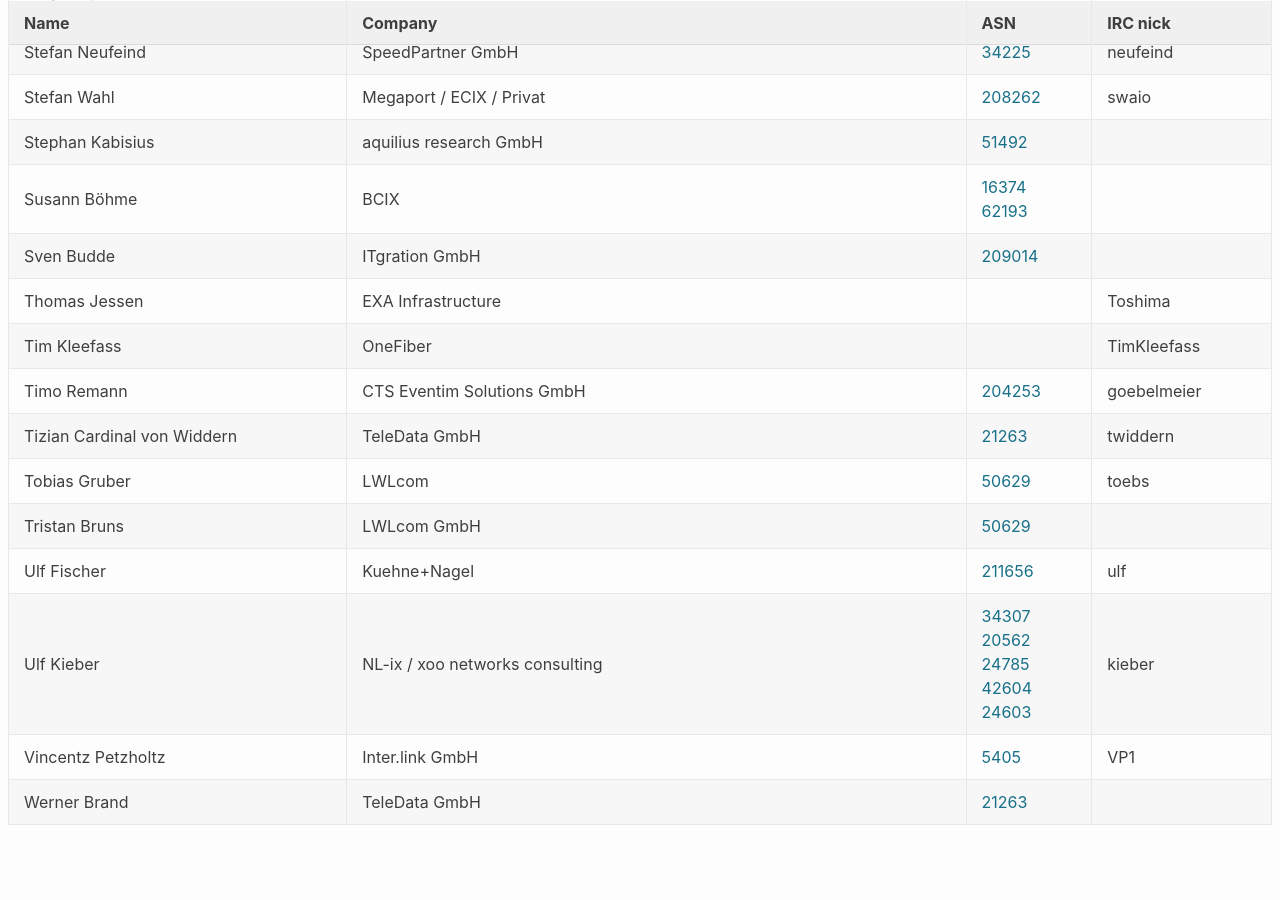
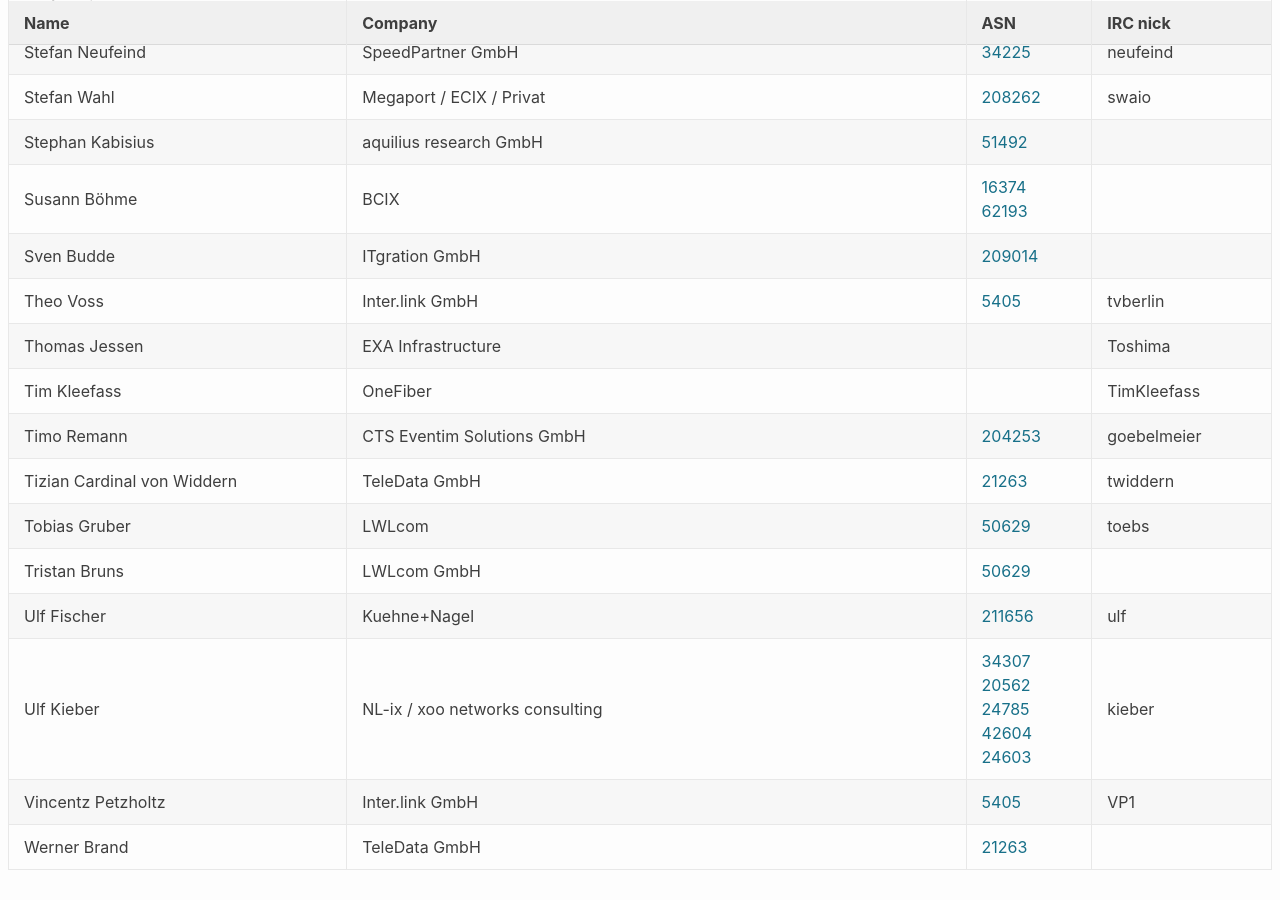
Before and after one commit to denog/pretix-attendeelist, a Jekyll site: the page built from meetup2022_01/index.markdown, in a window 1280 px wide and 900 px high, scrolled down 4155 px. Built offline with Jekyll 4.4.1, drawn with Linux system fonts in a browser that asks for light colours; before the commit the page ends 5010 px from its top, so only the background shows below that.

Commit message:
Latest data: Tue Feb  8 15:54:20 UTC 2022

```diff
--- a/_data/attendees_denog_meetup_2022-01.json
+++ b/_data/attendees_denog_meetup_2022-01.json
@@ -552,6 +552,12 @@
     "asn": "209014"
   },
   {
+    "name": "Theo Voss",
+    "company": "Inter.link GmbH",
+    "irc": "tvberlin",
+    "asn": "AS5405"
+  },
+  {
     "name": "Thomas Jessen",
     "company": "EXA Infrastructure",
     "irc": "Toshima",
```
